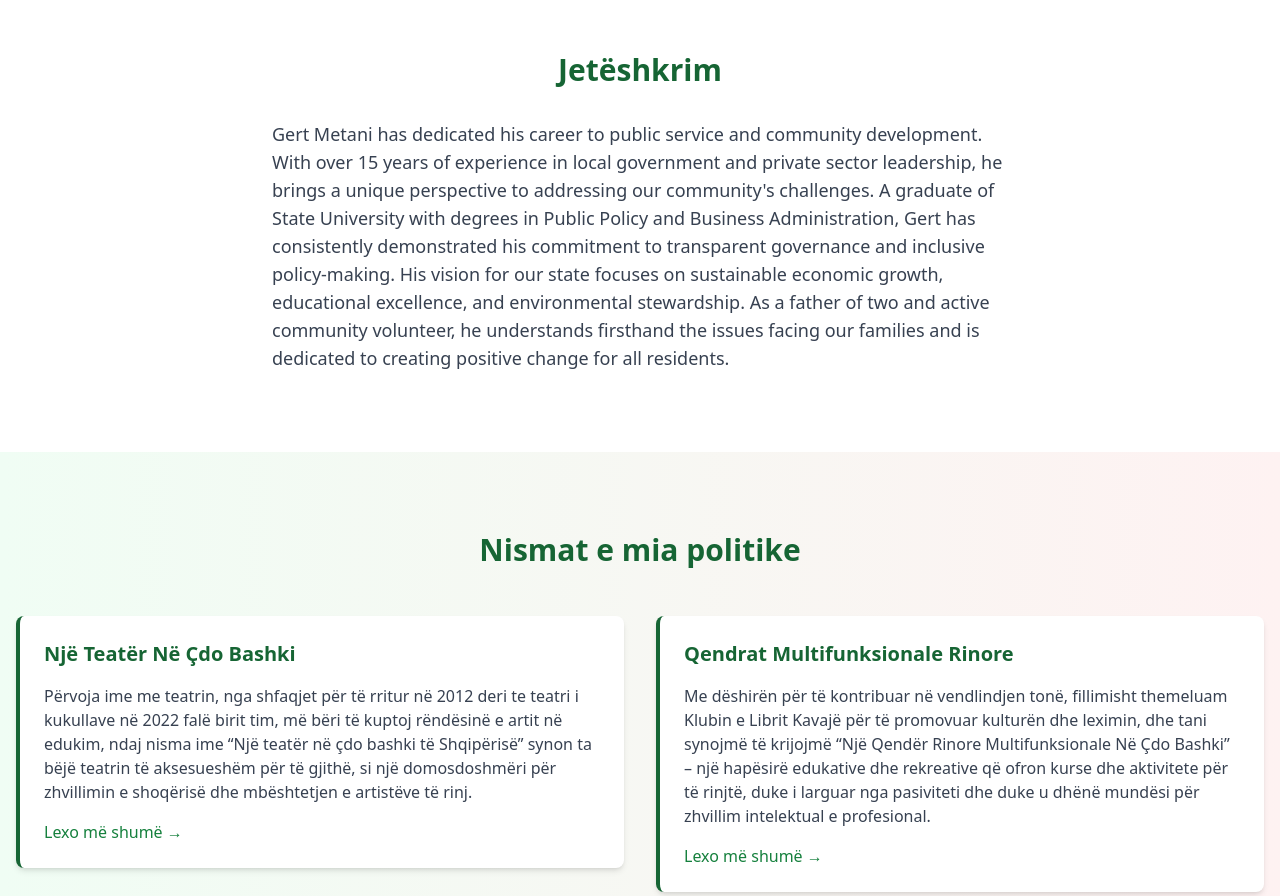
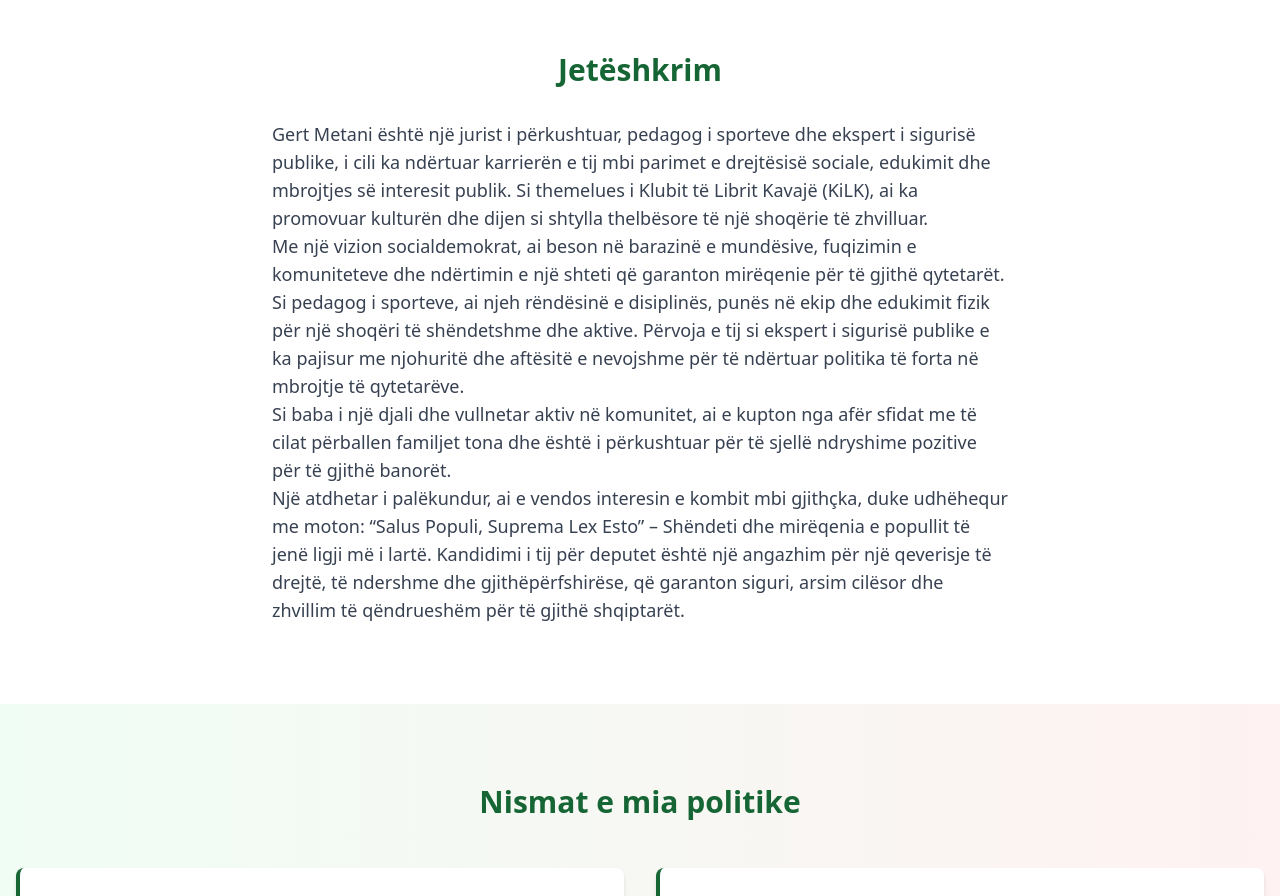
Before and after one commit to thomaaxha/gertmetani-profil, a React (Vite) app: page / in a window 1280 px wide. Shown: the part 940-1836 px from the top of the page. Built offline with nearby package versions, Linux system fonts and the light colour scheme.

Commit message:
- bio text change

```diff
--- a/src/App.tsx
+++ b/src/App.tsx
@@ -9,6 +9,8 @@ import Gallery from './components/Gallery';
 
 function App() {
   const [isMenuOpen, setIsMenuOpen] = useState(false);
+
+  document.title = "Gert Metani";
 
   const policies = [
     {
@@ -93,7 +95,10 @@ function App() {
         <div className="container mx-auto px-4">
           <h2 className="text-2xl md:text-3xl font-bold mb-6 md:mb-8 text-center text-green-800">Jetëshkrim</h2>
           <p className="text-base md:text-lg max-w-3xl mx-auto text-gray-700 leading-relaxed px-4">
-            Gert Metani has dedicated his career to public service and community development. With over 15 years of experience in local government and private sector leadership, he brings a unique perspective to addressing our community's challenges. A graduate of State University with degrees in Public Policy and Business Administration, Gert has consistently demonstrated his commitment to transparent governance and inclusive policy-making. His vision for our state focuses on sustainable economic growth, educational excellence, and environmental stewardship. As a father of two and active community volunteer, he understands firsthand the issues facing our families and is dedicated to creating positive change for all residents.
+          Gert Metani është një jurist i përkushtuar, pedagog i sporteve dhe ekspert i sigurisë publike, i cili ka ndërtuar karrierën e tij mbi parimet e drejtësisë sociale, edukimit dhe mbrojtjes së interesit publik. Si themelues i Klubit të Librit Kavajë (KiLK), ai ka promovuar kulturën dhe dijen si shtylla thelbësore të një shoqërie të zhvilluar.<br />
+          Me një vizion socialdemokrat, ai beson në barazinë e mundësive, fuqizimin e komuniteteve dhe ndërtimin e një shteti që garanton mirëqenie për të gjithë qytetarët. Si pedagog i sporteve, ai njeh rëndësinë e disiplinës, punës në ekip dhe edukimit fizik për një shoqëri të shëndetshme dhe aktive. Përvoja e tij si ekspert i sigurisë publike e ka pajisur me njohuritë dhe aftësitë e nevojshme për të ndërtuar politika të forta në mbrojtje të qytetarëve.<br />
+          Si baba i një djali dhe vullnetar aktiv në komunitet, ai e kupton nga afër sfidat me të cilat përballen familjet tona dhe është i përkushtuar për të sjellë ndryshime pozitive për të gjithë banorët.<br />
+          Një atdhetar i palëkundur, ai e vendos interesin e kombit mbi gjithçka, duke udhëhequr me moton: “Salus Populi, Suprema Lex Esto” – Shëndeti dhe mirëqenia e popullit të jenë ligji më i lartë. Kandidimi i tij për deputet është një angazhim për një qeverisje të drejtë, të ndershme dhe gjithëpërfshirëse, që garanton siguri, arsim cilësor dhe zhvillim të qëndrueshëm për të gjithë shqiptarët.
           </p>
         </div>
       </section>
```
